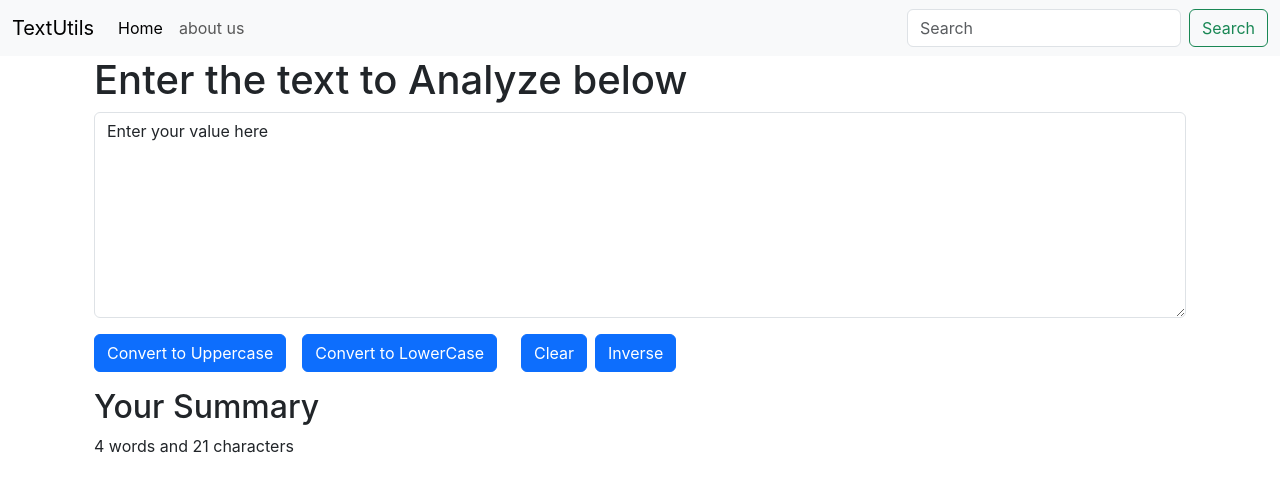
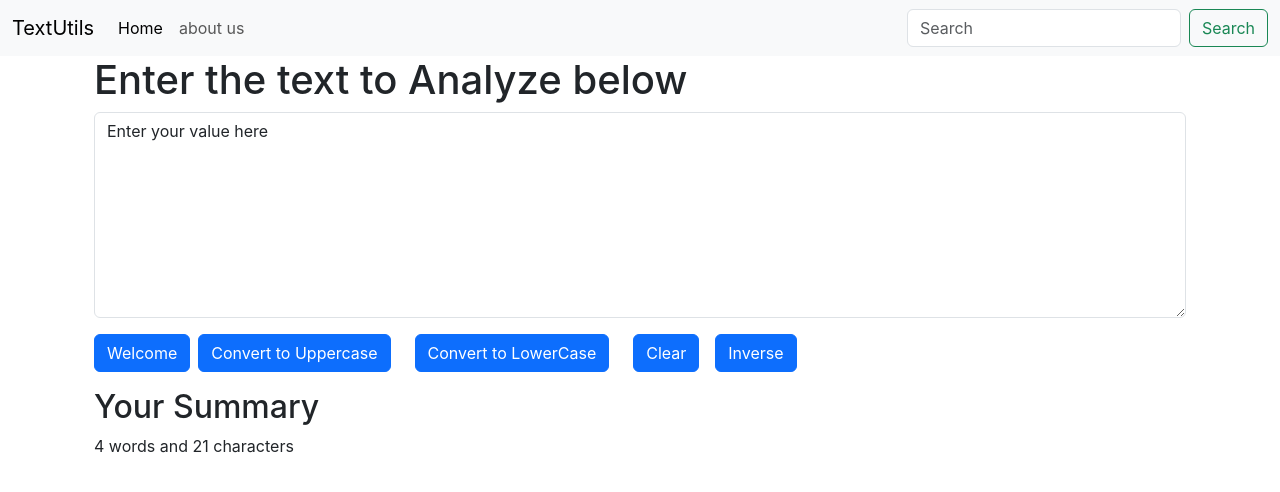
Before and after one commit to nehabulakhe/Textutils, a React (Create React App) app: page / in a window 1280 px wide. Shown: the top 492 px of the page. Built offline with nearby package versions, Linux system fonts and the light colour scheme.

Commit message:
Add welcome feature

```diff
--- a/src/components/TextForm.js
+++ b/src/components/TextForm.js
@@ -24,6 +24,10 @@ export default function TextForm(props){
         var newText= text.split('').reverse().join('');
         setText(newText);
     }
+    const handleWel =()=>{
+        var newText= " Welcome "+text ;
+        setText(newText);
+    }
     const[text,setText] = useState("Enter your value here");
     return(
         <>
@@ -32,10 +36,12 @@ export default function TextForm(props){
             <div className="mb-3">
                 <textarea className="form-control" value={text} onChange={handleOnChange} id="myBox" rows="8"></textarea>
             </div>
-            <button className="btn btn-primary" onClick={handleClick} >Convert to Uppercase</button>
+            <button className="btn btn-primary"  onClick={handleWel} >Welcome</button>
+            <button className="btn btn-primary mx-2" onClick={handleClick} >Convert to Uppercase</button>
             <button className="btn btn-primary mx-3" onClick={handleLo}>Convert to LowerCase</button>
             <button className="btn btn-primary mx-2" onClick={handleClr}>Clear</button>
-            <button className="btn btn-primary" onClick={handleInv}>Inverse</button>
+            <button className="btn btn-primary mx-2" onClick={handleInv}>Inverse</button>
+
             </div>
 
             <div className="container mt-3">
```
